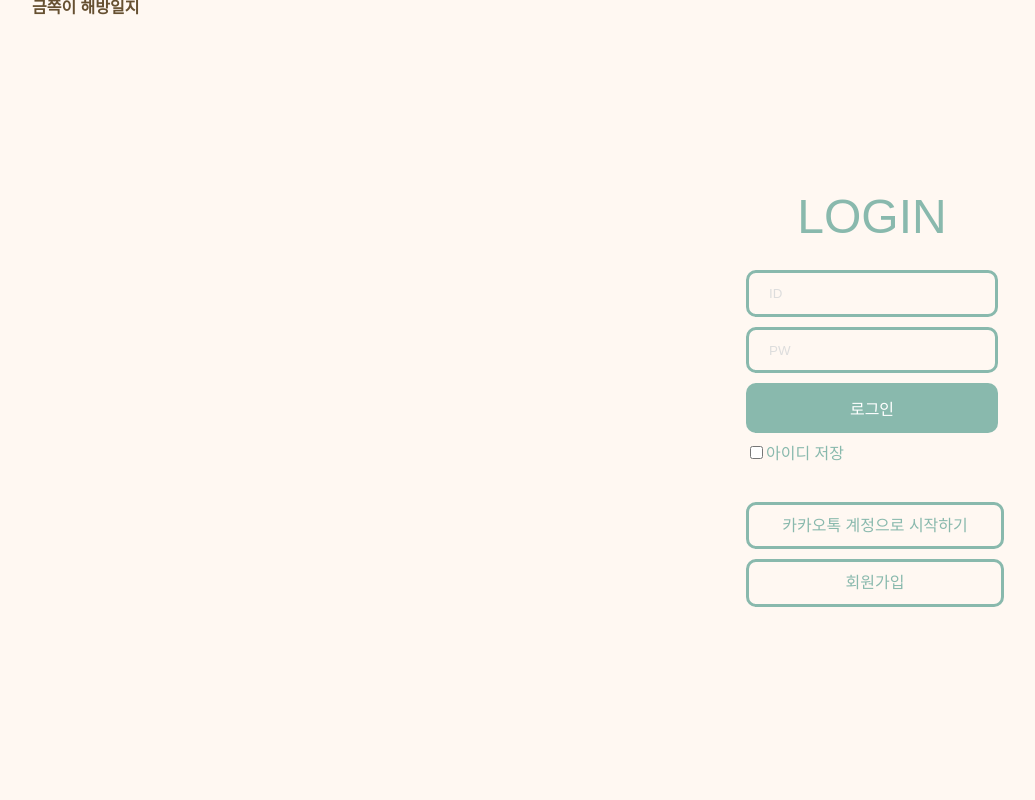
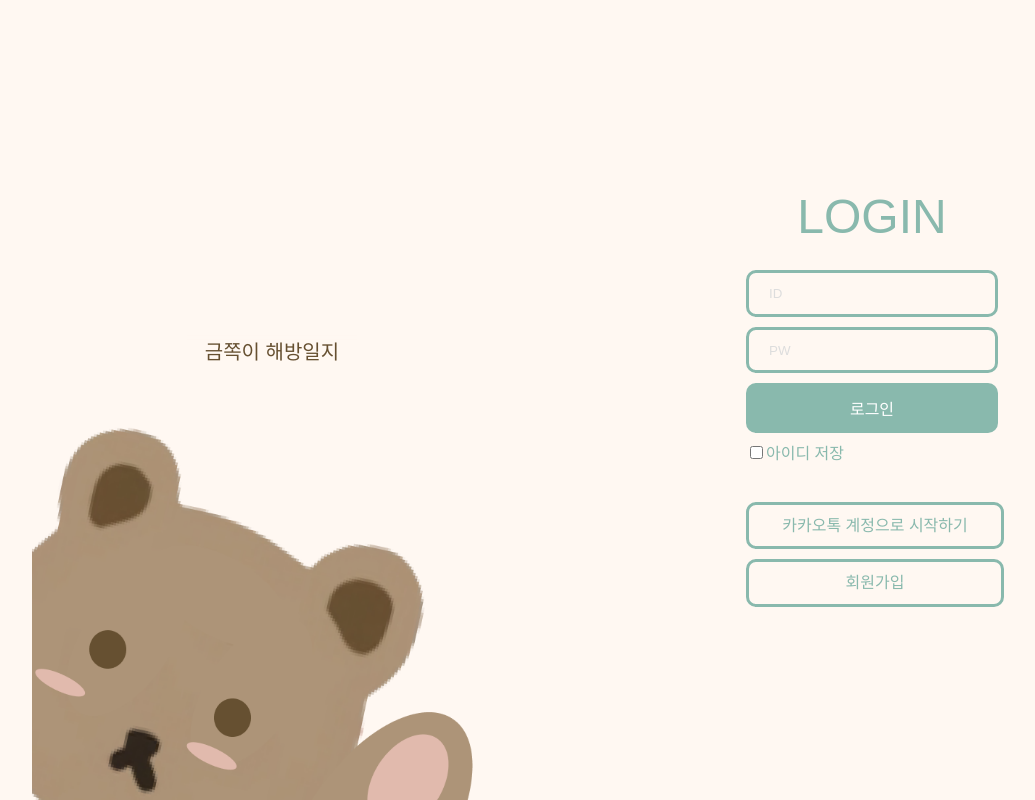
Before and after one commit to MyGoldenKids/goldenkid-frontend, a Vue app in the folder vue-project/: page /member/login in a window 1280 px wide. Shown: the whole page, without its empty margins (8-1043 px from the left). Built offline with nearby package versions, Linux system fonts and the light colour scheme; a web font is replaced by a local one; what v-calendar would draw is missing.

Commit message:
feat: login view 구현 #145
left component가 왼쪽에 붙지 못하는 점을 해결해야합니다.

```diff
--- /dev/null
+++ b/vue-project/src/components/member/MemberLeftComponent.vue
@@ -0,0 +1,31 @@
+<script setup>
+import { ref } from 'vue';
+import logo from '@/assets/img/mainbear.png';
+
+const bgImage = ref(logo);
+</script>
+
+<template>
+    <div class="wrap-left" :style="{ backgroundImage: `url(${bgImage})`}">
+        <button class="center-button">금쪽이 해방일지</button>
+    </div>
+</template>
+
+<style scoped>
+.wrap-left {
+    display: grid;
+    align-items: center;
+    justify-items: center;
+    background-size: 100%;
+    background-repeat: no-repeat;
+    background-position: left bottom;
+}
+
+.center-button {
+    transform: translateY(-2000%);
+    background-color: #fff8f2;
+    width: 10.63rem;
+    height: 3.125px;
+    font-size: 1.25rem;
+}
+</style>
--- a/vue-project/src/components/member/MemberLoginComponent.vue
+++ b/vue-project/src/components/member/MemberLoginComponent.vue
@@ -36,11 +36,6 @@ function submitForm() {
 </script>
 
 <template>
-    <div class="user-wrap">
-        <div class="wrap-left">
-            <h1>금쪽이 해방일지</h1>
-        </div>
-
     <div class="wrap-right">
         <div>
             <div class="user-title">LOGIN</div>
@@ -73,23 +68,13 @@ function submitForm() {
             </form>
         </div>
     </div>
-    </div>
 </template>
 
 <style scoped>
-.user-wrap {
-    /* background-color: blanchedalmond; */
-    display: grid;
-    grid-template-columns: 40% 60%;
-    height: 100vh;
-}
 .user-title {
     text-align: center;
     font-size: 3rem;
     color: #89b9ad;
-}
-.wrap-left {
-    display: grid;
 }
 .wrap-right {
     display: grid;
--- a/vue-project/src/views/member/MemberLoginView.vue
+++ b/vue-project/src/views/member/MemberLoginView.vue
@@ -1,11 +1,21 @@
 <script setup>
 import MemberLoginComponent from "@/components/member/MemberLoginComponent.vue";
+import MemberLeftComponent from "@/components/member/MemberLeftComponent.vue";
 </script>
 
 <template>
-    <div>
+    <div class="user-wrap">
+        <MemberLeftComponent></MemberLeftComponent>
         <MemberLoginComponent></MemberLoginComponent>
     </div>
 </template>
 
-<style scoped></style>
+<style scoped>
+.user-wrap {
+    width: 100%;
+    /* background-color: blanchedalmond; */
+    display: grid;
+    grid-template-columns: minmax(200px, 40%) 60%;
+    height: 100vh;
+}
+</style>
```
Lines whose indentation alone changed are shown as unchanged.
